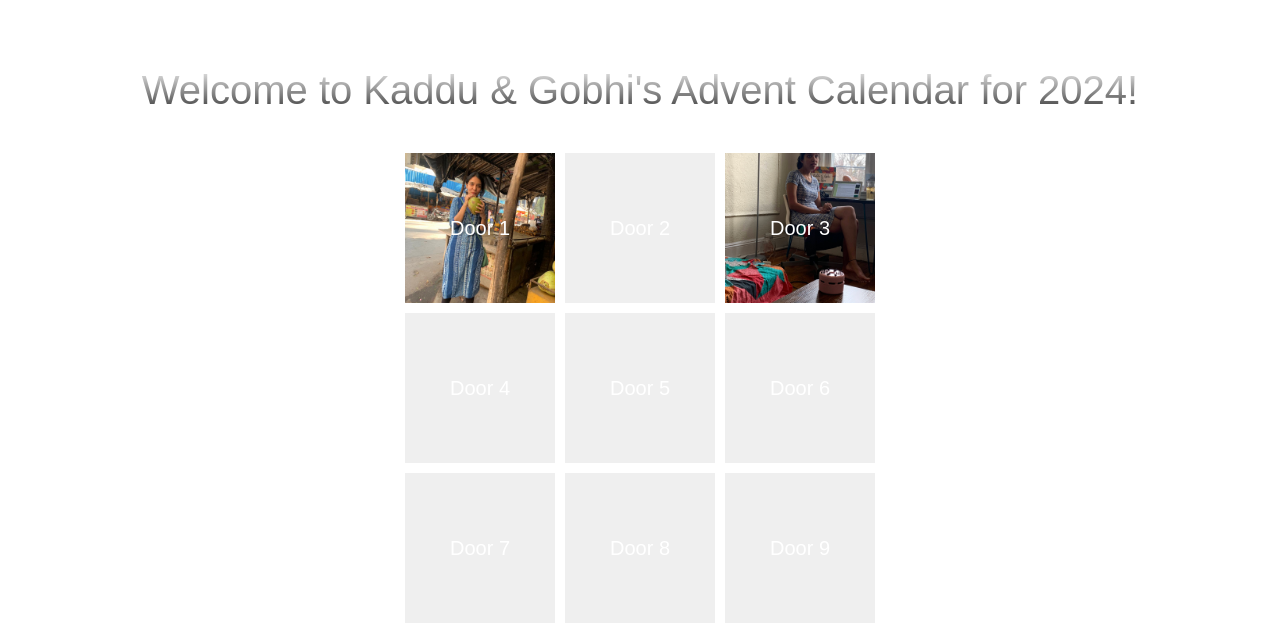
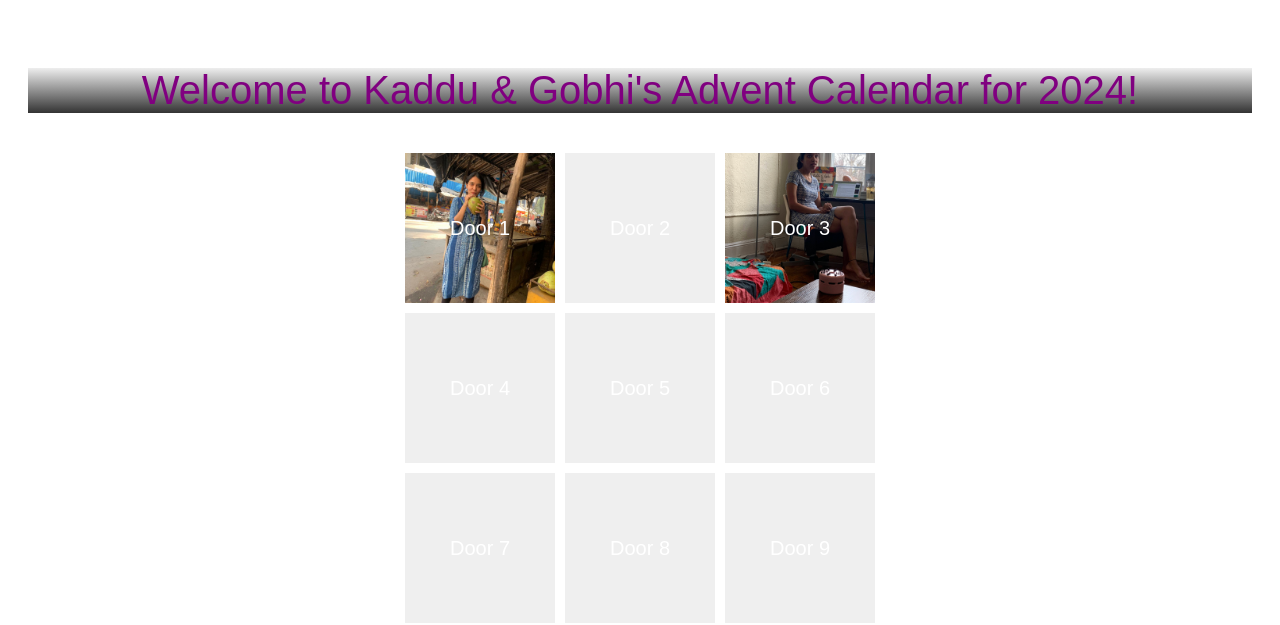
Before and after one commit to aakriti1kumar/AdventCalendarKG, a plain HTML site: page index.html in a window 1280 px wide. Shown: the top 625 px of the page. Drawn offline with Linux system fonts and the light colour scheme.

Commit message:
Update index.html

```diff
--- a/index.html
+++ b/index.html
@@ -16,12 +16,9 @@
             margin-top: 40px;
             margin-bottom: 40px; /* Add space below the title */
             font-size: 40px; /* Increased font size */
-            color: #333;
+            color: purple;
             text-align: center;
             background: -webkit-linear-gradient(#eee, #333);
-            -webkit-background-clip: text;
-            -webkit-text-fill-color: transparent;
-            animation: sparkle 1s linear infinite;
         }
 
 
```
